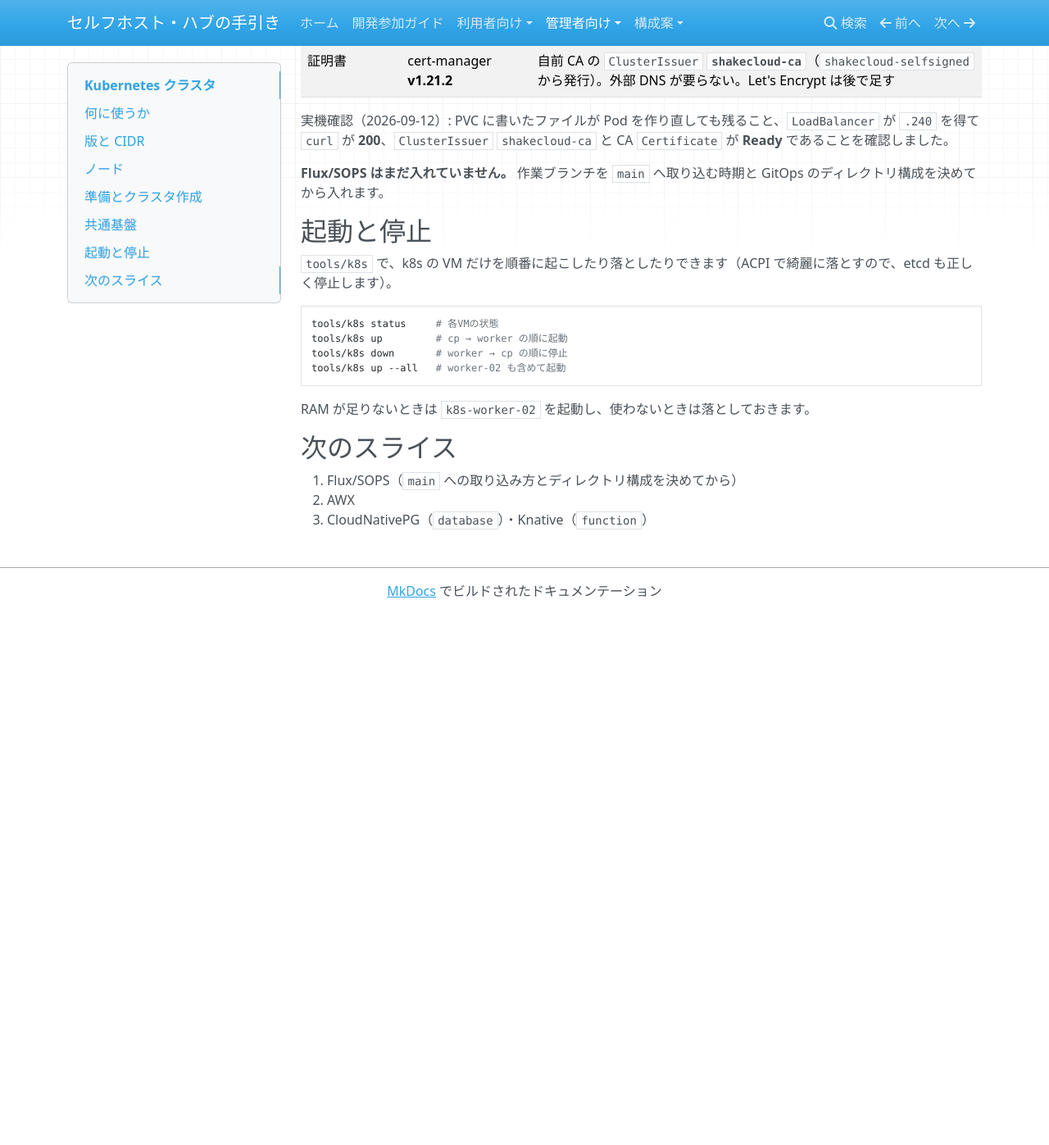
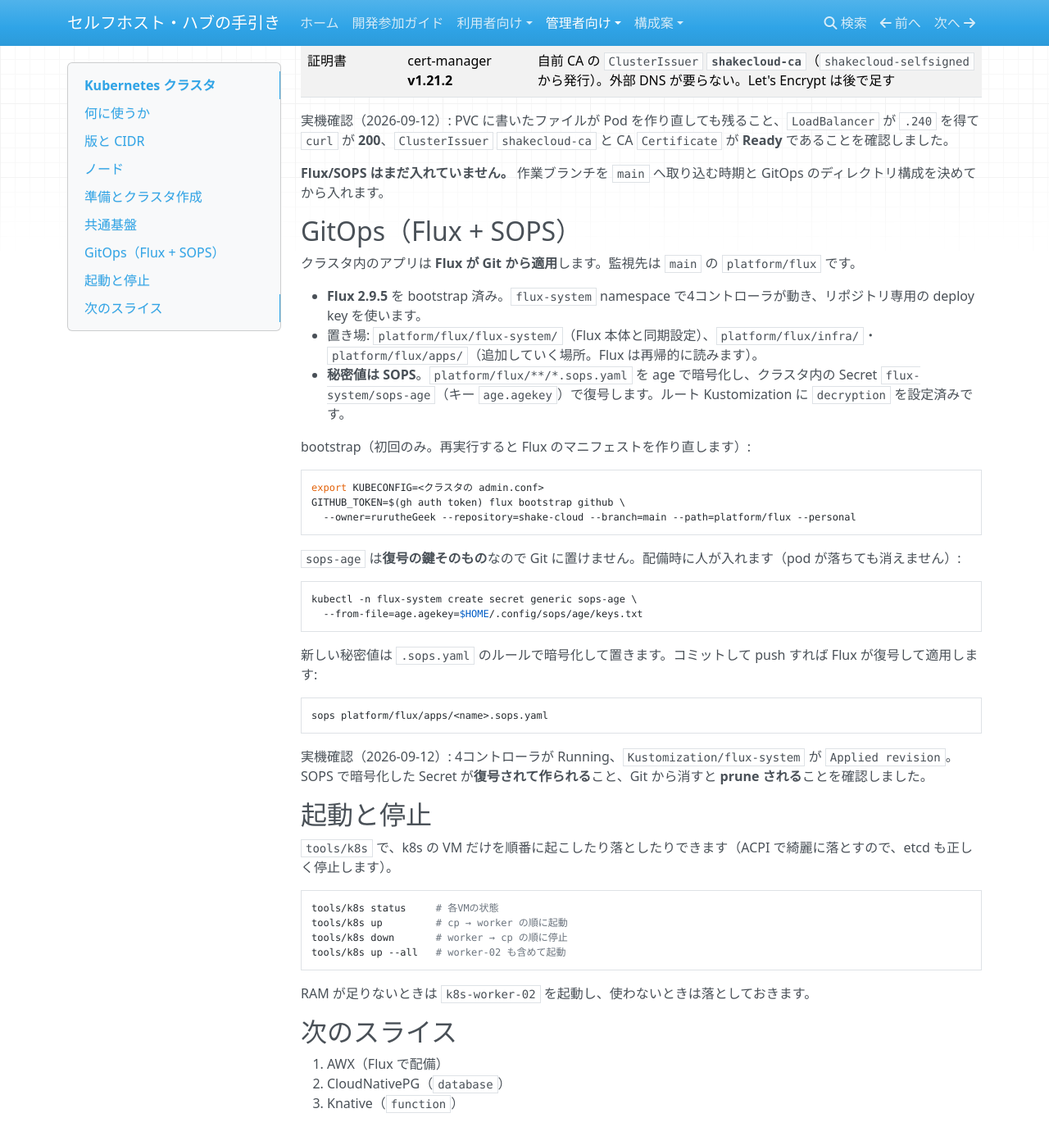
Before and after one commit to rurutheGeek/shake-cloud, an MkDocs documentation site: the page built from docs/operations/kubernetes.md, in a window 1280 px wide and 1400 px high, scrolled down 2222 px. Shown: the top 1397 px of the window at 82% size. Built offline with MkDocs 1.6.1, drawn with Linux system fonts in a browser that asks for light colours; nearby versions of some CDN libraries; before the commit the page ends 2971 px from its top, so only the background shows below that.

Commit message:
docs(k8s): GitOps（Flux + SOPS）の使い方を記録する

````diff
--- a/docs/operations/kubernetes.md
+++ b/docs/operations/kubernetes.md
@@ -76,6 +76,37 @@
 
 **Flux/SOPS はまだ入れていません。** 作業ブランチを `main` へ取り込む時期と GitOps のディレクトリ構成を決めてから入れます。
 
+## GitOps（Flux + SOPS）
+
+クラスタ内のアプリは **Flux が Git から適用**します。監視先は `main` の `platform/flux` です。
+
+- **Flux 2.9.5** を bootstrap 済み。`flux-system` namespace で4コントローラが動き、リポジトリ専用の deploy key を使います。
+- 置き場: `platform/flux/flux-system/`（Flux 本体と同期設定）、`platform/flux/infra/`・`platform/flux/apps/`（追加していく場所。Flux は再帰的に読みます）。
+- **秘密値は SOPS**。`platform/flux/**/*.sops.yaml` を age で暗号化し、クラスタ内の Secret `flux-system/sops-age`（キー `age.agekey`）で復号します。ルート Kustomization に `decryption` を設定済みです。
+
+bootstrap（初回のみ。再実行すると Flux のマニフェストを作り直します）:
+
+```bash
+export KUBECONFIG=<クラスタの admin.conf>
+GITHUB_TOKEN=$(gh auth token) flux bootstrap github \
+  --owner=rurutheGeek --repository=shake-cloud --branch=main --path=platform/flux --personal
+```
+
+`sops-age` は**復号の鍵そのもの**なので Git に置けません。配備時に人が入れます（pod が落ちても消えません）:
+
+```bash
+kubectl -n flux-system create secret generic sops-age \
+  --from-file=age.agekey=$HOME/.config/sops/age/keys.txt
+```
+
+新しい秘密値は `.sops.yaml` のルールで暗号化して置きます。コミットして push すれば Flux が復号して適用します:
+
+```bash
+sops platform/flux/apps/<name>.sops.yaml
+```
+
+実機確認（2026-09-12）: 4コントローラが Running、`Kustomization/flux-system` が `Applied revision`。SOPS で暗号化した Secret が**復号されて作られる**こと、Git から消すと **prune される**ことを確認しました。
+
 ## 起動と停止
 
 `tools/k8s` で、k8s の VM だけを順番に起こしたり落としたりできます（ACPI で綺麗に落とすので、etcd も正しく停止します）。
@@ -91,6 +122,6 @@
 
 ## 次のスライス
 
-1. Flux/SOPS（`main` への取り込み方とディレクトリ構成を決めてから）
-2. AWX
-3. CloudNativePG（`database`）・Knative（`function`）
+1. AWX（Flux で配備）
+2. CloudNativePG（`database`）
+3. Knative（`function`）
````
Also changed, not shown: docs/operations/handover.md (+1 -1 lines).
